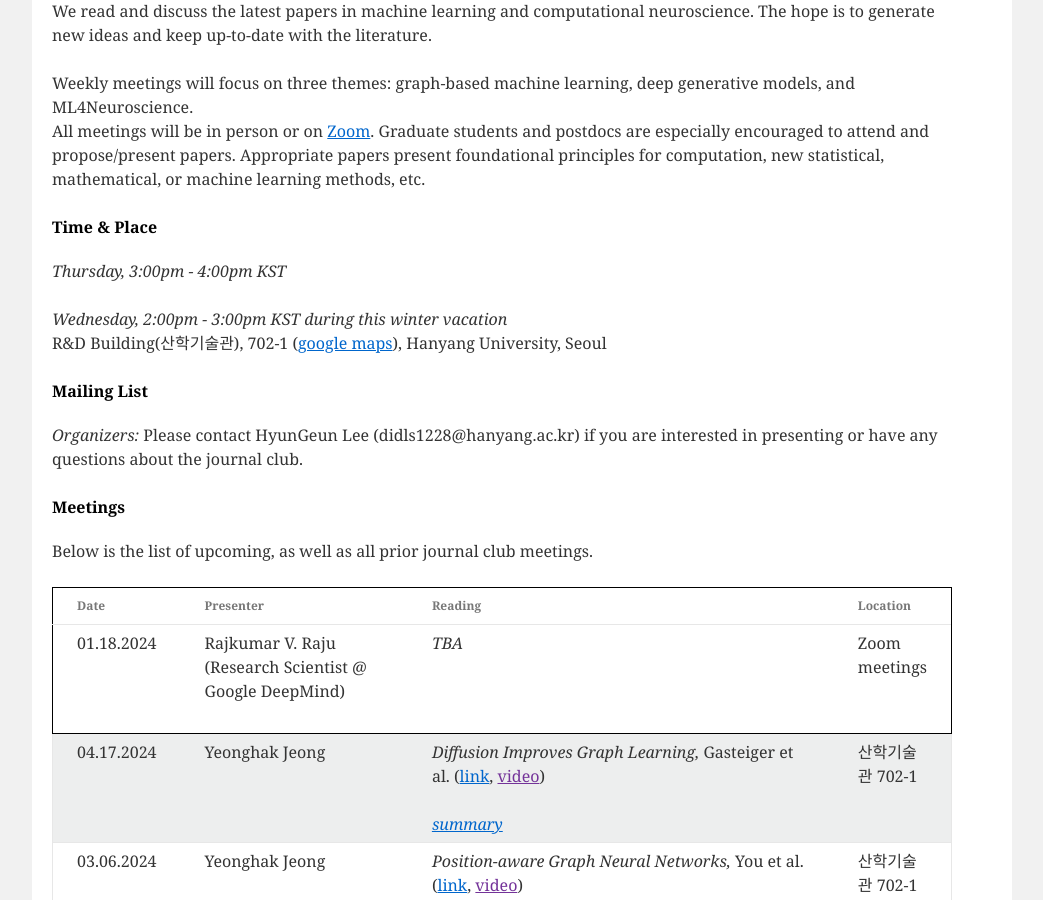
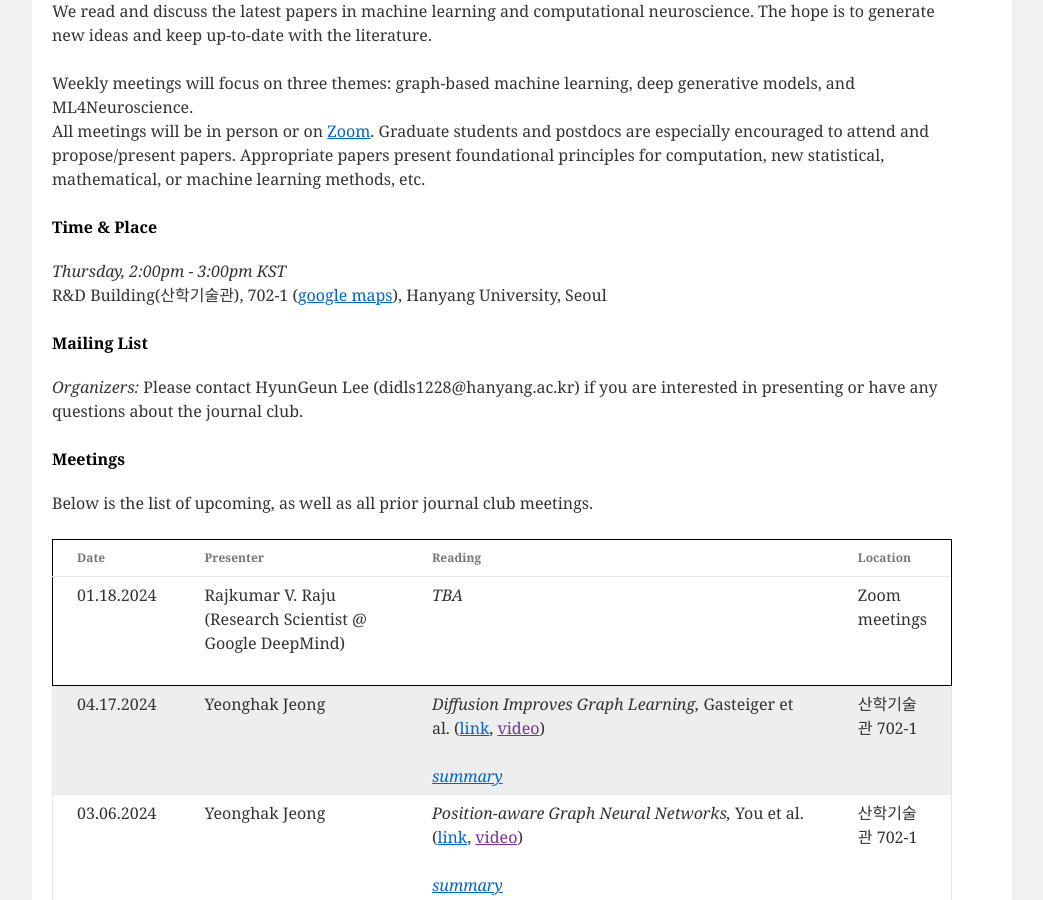
Before and after one commit to niai-lab/GraphML-JC, a Jekyll site: the page built from index.html, in a window 1280 px wide and 900 px high, scrolled down 307 px. Shown: the whole window, without its empty margins (118-1161 px from the left). Built offline with Jekyll 4.4.1, drawn with Linux system fonts in a browser that asks for light colours.

Commit message:
Update index.html
Update schedule for this semester

```diff
--- a/index.html
+++ b/index.html
@@ -19,8 +19,7 @@ title: Machine Learning Journal Club
   </p>
 
   <h4><b>Time &amp; Place</b></h4>
-  <p><i>Thursday, 3:00pm - 4:00pm KST</i><br>
-  <p><i>Wednesday, 2:00pm - 3:00pm KST during this winter vacation</i><br>
+  <p><i>Thursday, 2:00pm - 3:00pm KST</i><br>
     {{site.roomH}} (<a href="{{site.roomHurl}}">google maps</a>), Hanyang University, Seoul <br>
   </p>
 
```
